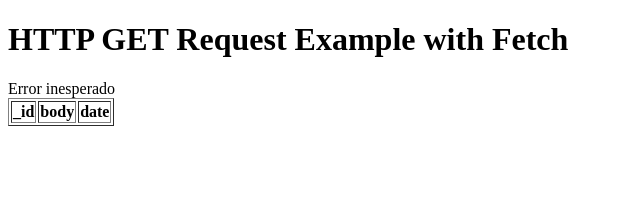
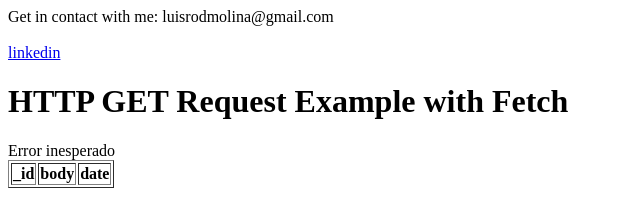
Before and after one commit to luisMolina95/personal-frontend, a plain HTML site: page index.html in a window 1280 px wide. Shown: the whole page, without its empty margins (0-640 px from the left). Drawn offline with Linux system fonts and the light colour scheme; no server answers.

Commit message:
Add contact information and LinkedIn link to index.html

```diff
--- a/index.html
+++ b/index.html
@@ -4,6 +4,7 @@
     <title>HTTP GET Request Example with Fetch</title>
 </head>
 <body>
+    <div> Get in contact with me: luisrodmolina@gmail.com </br> <a href="https://www.linkedin.com/in/luis-rodolfo-molina-molina-306ba5193"><br>linkedin</br></a><div>
     <h1>HTTP GET Request Example with Fetch</h1>
 
     <!-- Agrega un div para mostrar un mensaje de carga -->
```
